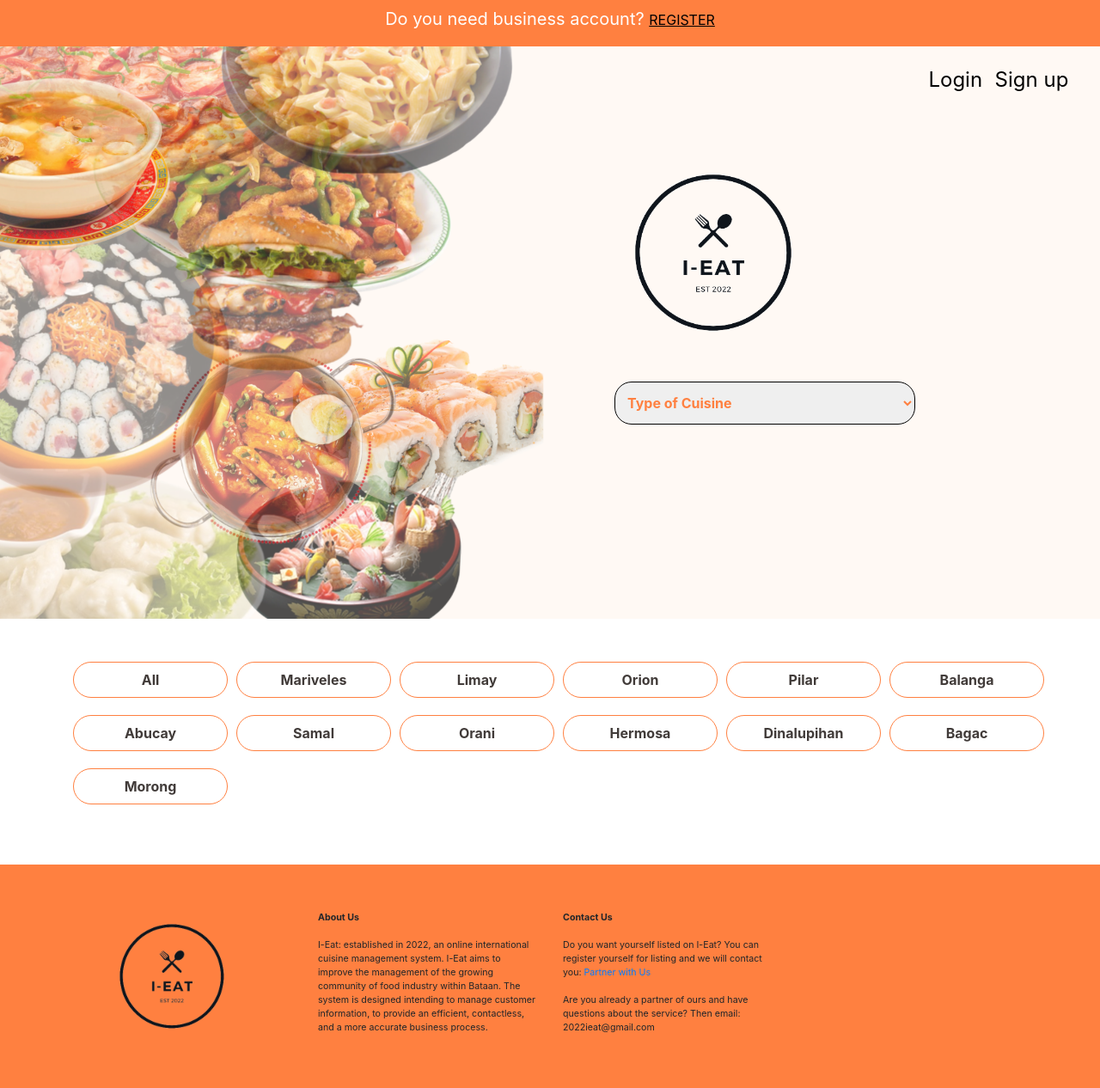
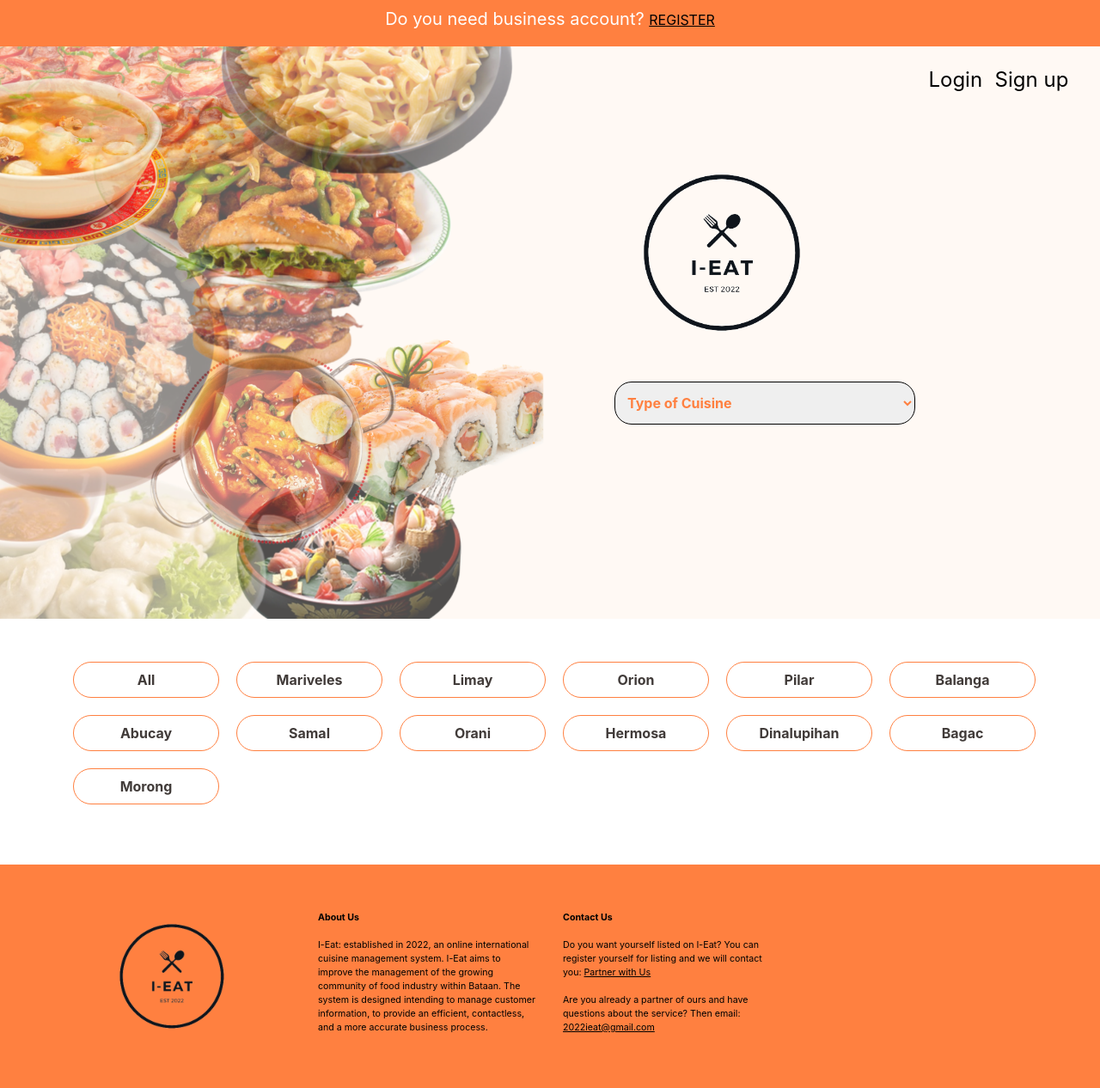
Before and after one commit to L-L-0-Y-D/systemcapstoneV2, a PHP site: page /home.php in a window 1280 px wide. Shown: the whole page at 86% size. Run offline with PHP 8.4, Linux system fonts and the light colour scheme.

Commit message:
contact us

```diff
--- a/home.css
+++ b/home.css
@@ -148,7 +148,7 @@ header{
     align-self: center;
     justify-content: right;
     margin-top: 30px;
-    margin-right: 300px;
+    margin-right: 290px;
 
 }
 .container select {
@@ -166,7 +166,7 @@ header{
     margin-bottom: 50px;
 }
 .townbtn {
-  width: 180px;
+  width: 170px;
   border: 1px solid rgb(255, 128, 64);
   cursor: pointer;
   margin-bottom: 20px;
@@ -181,7 +181,7 @@ header{
 .townbtn:hover{
   background: rgb(255, 128, 64);
   color: white;
-  transition: .5s;
+  transition: .3s;
 }
 
 #about{
@@ -190,6 +190,12 @@ header{
     padding-bottom: 30px;
     background-color: rgb(255, 128, 64);
     font-size: 8pt;
+    color: black;
+}
+
+#about p a {
+  color: black;
+  text-decoration: underline;
 }
 @media only screen and (max-width : 768px) {
     .locations-div{
--- a/home.php
+++ b/home.php
@@ -148,7 +148,7 @@
                 <div class="col-md-3">
                     <p class="display-5 font-weight-bold mt-4">Contact Us</p>
                     <p>Do you want yourself listed on I-Eat? You can register yourself for listing and we will contact you: <span><a href="businessreg.php">Partner with Us</a></span></p>
-                    <p>Are you already a partner of ours and have questions about the service? Then email: 2022ieat@gmail.com</p>
+                    <p>Are you already a partner of ours and have questions about the service? Then email: <a href="mailto:2022ieat@gmail.com">2022ieat@gmail.com</a></p>
                 </div>
             </div>
         </div>
```
